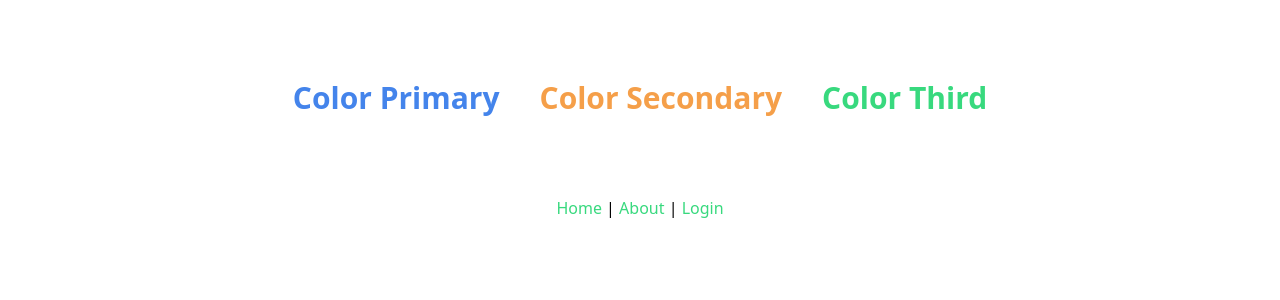
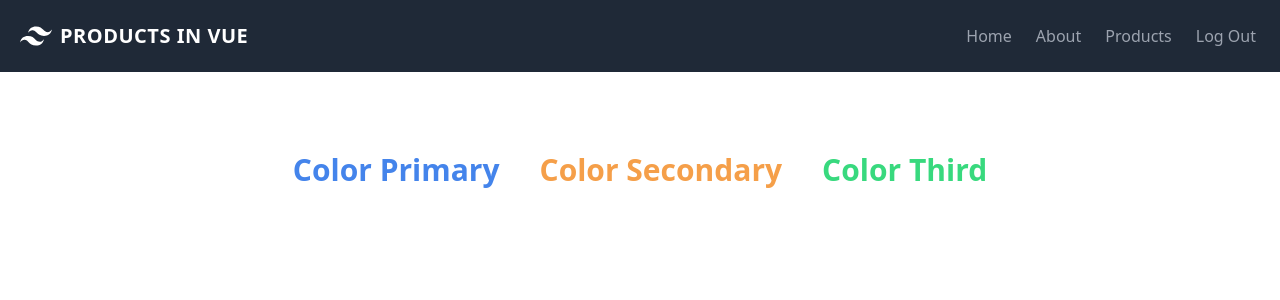
Before and after one commit to liucm212/vue-final-product-website, a Vue app: page /#/dashboard in a window 1280 px wide. Shown: the top 300 px of the page. Built offline with nearby package versions, Linux system fonts and the light colour scheme; no server answers.

Commit message:
新增登入登出、導覽列功能。

```diff
--- a/src/App.vue
+++ b/src/App.vue
@@ -1,19 +1,24 @@
 <template>
   <div class="container mx-auto">
+    <NavbarComponent></NavbarComponent>
     <div class="p-20 flex gap-x-10 justify-center">
       <p class="text-primary text-3xl font-bold">Color Primary</p>
       <p class="text-secondary text-3xl font-bold">Color Secondary</p>
       <p class="text-third text-3xl font-bold">Color Third</p>
     </div>
-    <nav class="text-center">
-      <router-link to="/" class="text-third">Home</router-link> |
-      <router-link to="/about" class="text-third">About</router-link> |
-      <router-link to="/login" class="text-third">Login</router-link>
-    </nav>
     <router-view/>
   </div>
 </template>
 
-<style lang="scss">
+<script>
+import NavbarComponent from './components/NavbarComponent.vue'
 
-</style>
+export default {
+  components: {
+    NavbarComponent
+  },
+  created () {
+    this.$router.push('/dashboard')
+  }
+}
+</script>
--- /dev/null
+++ b/src/components/NavbarComponent.vue
@@ -0,0 +1,83 @@
+<template>
+  <nav class="flex items-center bg-gray-800 p-3 flex-wrap">
+      <router-link to="/" href="#" class="p-2 mr-4 inline-flex items-center">
+        <svg
+          viewBox="0 0 24 24"
+          xmlns="http://www.w3.org/2000/svg"
+          class="fill-current text-white h-8 w-8 mr-2"
+        >
+          <path
+            d="M12.001 4.8c-3.2 0-5.2 1.6-6 4.8 1.2-1.6 2.6-2.2 4.2-1.8.913.228 1.565.89 2.288 1.624C13.666 10.618 15.027 12 18.001 12c3.2 0 5.2-1.6 6-4.8-1.2 1.6-2.6 2.2-4.2 1.8-.913-.228-1.565-.89-2.288-1.624C16.337 6.182 14.976 4.8 12.001 4.8zm-6 7.2c-3.2 0-5.2 1.6-6 4.8 1.2-1.6 2.6-2.2 4.2-1.8.913.228 1.565.89 2.288 1.624 1.177 1.194 2.538 2.576 5.512 2.576 3.2 0 5.2-1.6 6-4.8-1.2 1.6-2.6 2.2-4.2 1.8-.913-.228-1.565-.89-2.288-1.624C10.337 13.382 8.976 12 6.001 12z"
+          />
+        </svg>
+        <span class="text-xl text-white font-bold uppercase tracking-wide"
+          >Products In Vue</span
+        >
+      </router-link>
+      <button
+        class="text-white inline-flex p-3 hover:bg-gray-900 rounded lg:hidden ml-auto hover:text-white outline-none nav-toggler"
+        data-target="#navigation"
+      >
+        <i class="material-icons">menu</i>
+      </button>
+      <div
+        class="hidden top-navbar w-full lg:inline-flex lg:flex-grow lg:w-auto"
+        id="navigation"
+      >
+        <div
+          class="lg:inline-flex lg:flex-row lg:ml-auto lg:w-auto w-full lg:items-center items-start  flex flex-col lg:h-auto"
+        >
+          <router-link to="/"
+            href="#"
+            class="lg:inline-flex lg:w-auto w-full px-3 py-2 rounded text-gray-400 items-center justify-center hover:bg-gray-900 hover:text-white"
+          >
+            <span>Home</span>
+          </router-link>
+          <router-link to="/about"
+            href="#"
+            class="lg:inline-flex lg:w-auto w-full px-3 py-2 rounded text-gray-400 items-center justify-center hover:bg-gray-900 hover:text-white"
+          >
+            <span>About</span>
+          </router-link>
+          <router-link to="/dashboard/products"
+            href="#"
+            class="lg:inline-flex lg:w-auto w-full px-3 py-2 rounded text-gray-400 items-center justify-center hover:bg-gray-900 hover:text-white"
+          >
+            <span>Products</span>
+          </router-link>
+          <a @click.prevent="logOut"
+            href="#"
+            class="lg:inline-flex lg:w-auto w-full px-3 py-2 rounded text-gray-400 items-center justify-center hover:bg-gray-900 hover:text-white"
+          >
+            <span>Log Out</span>
+          </a>
+        </div>
+      </div>
+    </nav>
+</template>
+
+<script>
+export default {
+  data () {
+    return {
+      isLogin: false
+    }
+  },
+  methods: {
+    logOut () {
+      console.log('logout')
+      const api = `${process.env.VUE_APP_API}logout`
+      console.log(api)
+      this.$http.post(api).then((res) => {
+        // console.log(res)
+        // if login successfully, push cookie into header and redirect to /dashboard,
+        if (res.data.success) {
+          // redirect to /login
+          this.$router.push('/login')
+          alert('成功登出')
+        }
+      })
+    }
+  }
+}
+</script>
--- a/src/router/index.js
+++ b/src/router/index.js
@@ -19,7 +19,20 @@ const routes = [
     path: '/login',
     name: 'login',
     component: () => import('../views/LoginView.vue')
+  },
+  {
+    path: '/dashboard',
+    name: 'dashboard',
+    component: () => import('../views/DashboardView.vue'),
+    children: [
+      {
+        path: 'products',
+        name: 'products',
+        component: () => import('../views/ProductsView.vue')
+      }
+    ]
   }
+
 ]
 
 const router = createRouter({
--- /dev/null
+++ b/src/views/DashboardView.vue
@@ -0,0 +1,32 @@
+<template>
+  <router-view/>
+</template>
+<script>
+export default {
+  data () {
+    return {}
+  },
+  created () {
+    // get token value in cookie(when user is login in)
+    const token = document.cookie.replace(
+      /(?:(?:^|.*;\s*)hexToken\s*=\s*([^;]*).*$)|^.*$/, '$1'
+    )
+    // show the token value
+    console.log(token)
+
+    // put token into headers
+    this.$http.defaults.headers.common.Authorization = token
+
+    // axios post for user check (確認是否有登入)
+    const api = `${process.env.VUE_APP_API}api/user/check`
+    console.log(api)
+    // trigger api to check wheather user is login
+    this.$http.post(api).then((res) => {
+      // if not login, redirect to /login path
+      if (!res.data.success) {
+        this.$router.push('/login')
+      }
+    })
+  }
+}
+</script>
--- a/src/views/LoginView.vue
+++ b/src/views/LoginView.vue
@@ -68,14 +68,26 @@ export default {
       const loginAPI = `${process.env.VUE_APP_API}admin/signin`
       console.log(loginAPI)
       this.$http.post(loginAPI, this.user).then((res) => {
-        console.log(res)
-        // get token and expired from res.data
-        const { token, expired, message } = res.data
-        this.msg = message
-        // set cookie
-        console.log(token)
-        console.log(expired)
-        document.cookie = `hexToken=${token}; expires=${new Date(expired)}`
+        // console.log(res)
+        // if login successfully, push cookie into header and redirect to /dashboard,
+        if (res.data.success) {
+          // get token and expired from res.data
+          const { token, expired, message } = res.data
+          this.msg = message
+          // set cookie
+          // console.log(token)
+          // console.log(expired)
+          document.cookie = `hexToken=${token}; expires=${new Date(expired)}`
+          // Important: If axios is used with multiple domains, the AUTH_TOKEN
+          // will be sent to all of them.
+          // See below for an example using Custom instance defaults instead.
+          // 將token寫進headers
+          this.$http.defaults.headers.common.Authorization = token
+          this.$http.defaults.headers.post['Content-Type'] =
+          'application/x-www-form-urlencoded'
+          // redirect to /dashboard
+          this.$router.push('/dashboard/products')
+        }
       })
     }
   }
--- /dev/null
+++ b/src/views/ProductsView.vue
@@ -0,0 +1,3 @@
+<template>
+  產品列表
+</template>
```
